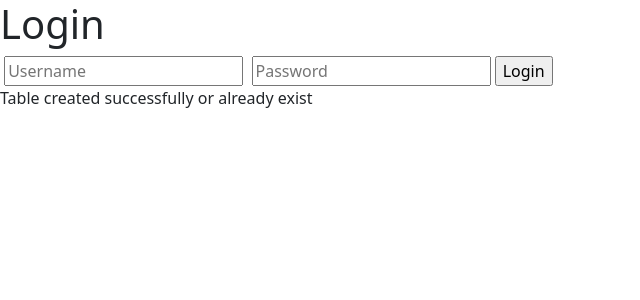
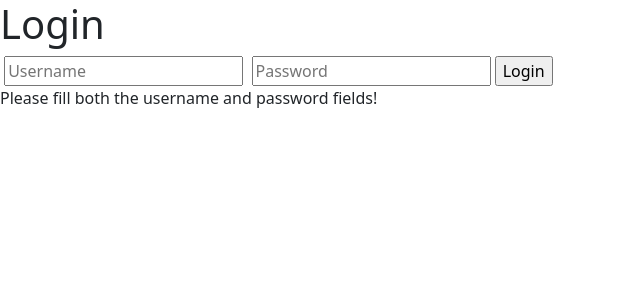
Before and after one commit to HatMan101/Chat-Online, a PHP site: page /authenticate.php in a window 1280 px wide. Shown: the top 300 px of the page, without its empty margins (0-640 px from the left). Run offline with PHP 8.4, Linux system fonts and the light colour scheme.

Commit message:
update -v 0.1

```diff
--- a/authenticate.php
+++ b/authenticate.php
@@ -16,13 +16,45 @@ if ($conn -> connect_error) {
     die('Failed to connect to MySQL: ' . $conn -> connect_error);
 }
 
-if ($conn -> query($_SESSION['accounts']) === TRUE) {
-    echo "Table created successfully or already exist";
-} else {
+// Skapa/checka om bordet finns
+if (!$conn -> query($_SESSION['accounts']) === TRUE) {
     echo "Error creating table: " . $conn -> connect_error;
 }
 
+// Kollar efter användar och lösenord
+if (!isset($_POST['username'], $_POST['password'])) {
+    die('Please fill both the username and password fields!');
+}
 
+if ($stmt = $conn -> prepare('SELECT id, password FROM accounts WHERE username = ?')) {
+    $stmt -> bind_param('s', $_POST['username']);
+    $stmt -> execute();
+
+    $stmt -> store_result();
+    if ($stmt -> num_rows > 0) {
+        $stmt -> bind_result($id, $password);
+        $stmt -> fetch();
+
+        // Om kontot finns, verifiera lösenorder
+        if ($_POST['password'] === $password) {
+            // Användaren loggas in
+            // Använd sessions, är typ som cookies
+            session_regenerate_id();
+            $_SESSION['loggedin'] = TRUE;
+            $_SESSION['name'] = $_POST['username'];
+            $_SESSION['id'] = $id;
+            echo 'Welcome ' . $_SESSION['name'] . '!';
+        } else {
+            // Fel lösenord
+            echo 'Incorrect username and/or password!';
+        }
+    } else {
+        // Fel användarnamn
+        echo 'Incorrect username and/or password!';
+    }
+
+    $stmt -> close();
+}
 
 $conn -> close();
 session_abort();
--- a/pages/login.php
+++ b/pages/login.php
@@ -10,7 +10,7 @@
     <main>
         <div class="login">
             <h1>Login</h1>
-            <form action="../authenticate.php" method="post">
+            <form action="authenticate.php" method="post">
                 <label for="username">
                     <i class="fas fa-user"></i>
                 </label>
--- a/tables.php
+++ b/tables.php
@@ -3,8 +3,8 @@
 // All db goes here
 $_SESSION['accounts'] = "CREATE TABLE IF NOT EXISTS accounts (
     id INT(6) UNSIGNED AUTO_INCREMENT PRIMARY KEY,
-    firstname VARCHAR(30) NOT NULL,
-    lastname VARCHAR(30) NOT NULL,
+    username VARCHAR(50) NOT NULL,
+    password VARCHAR(50) NOT NULL,
     email VARCHAR(50),
     reg_date TIMESTAMP DEFAULT CURRENT_TIMESTAMP ON UPDATE CURRENT_TIMESTAMP
 )";
```
Also changed, not shown: README.md.
